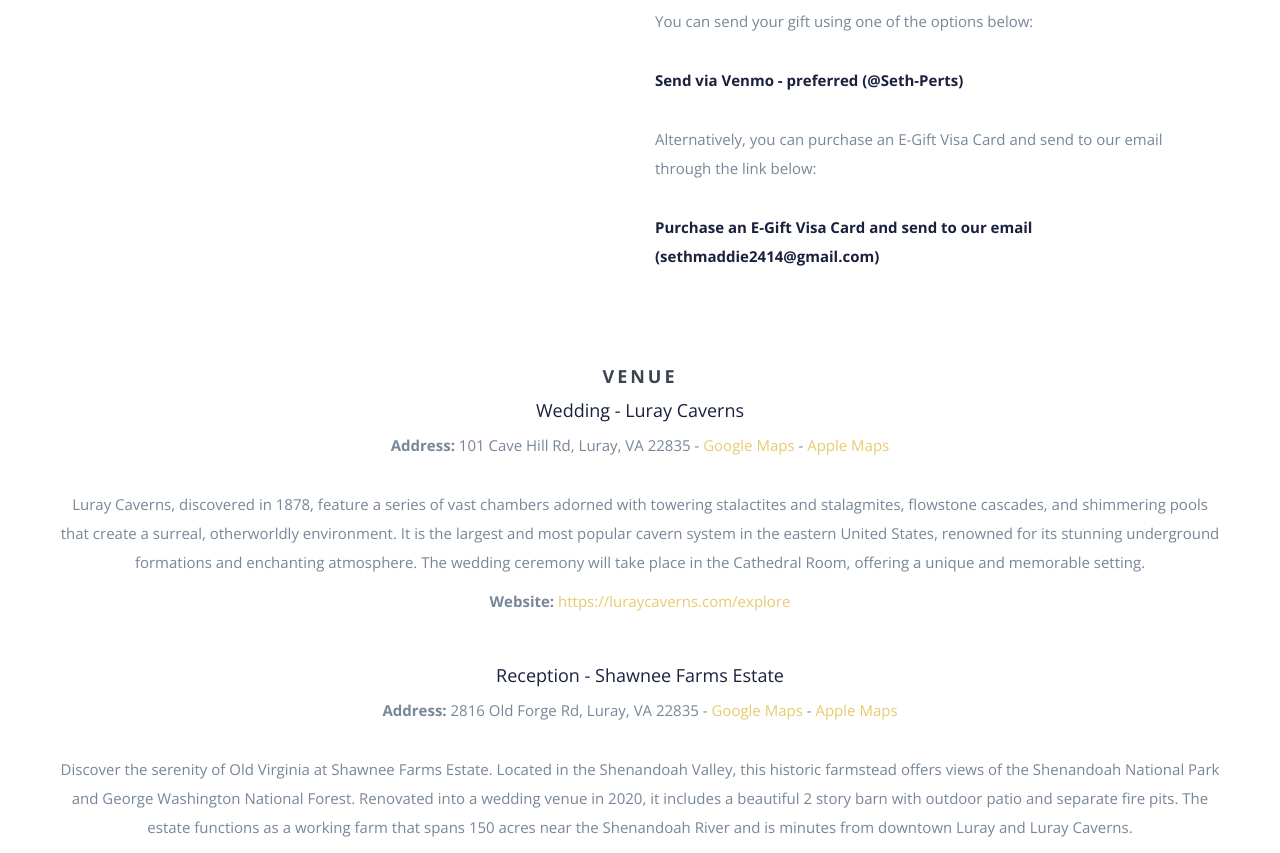
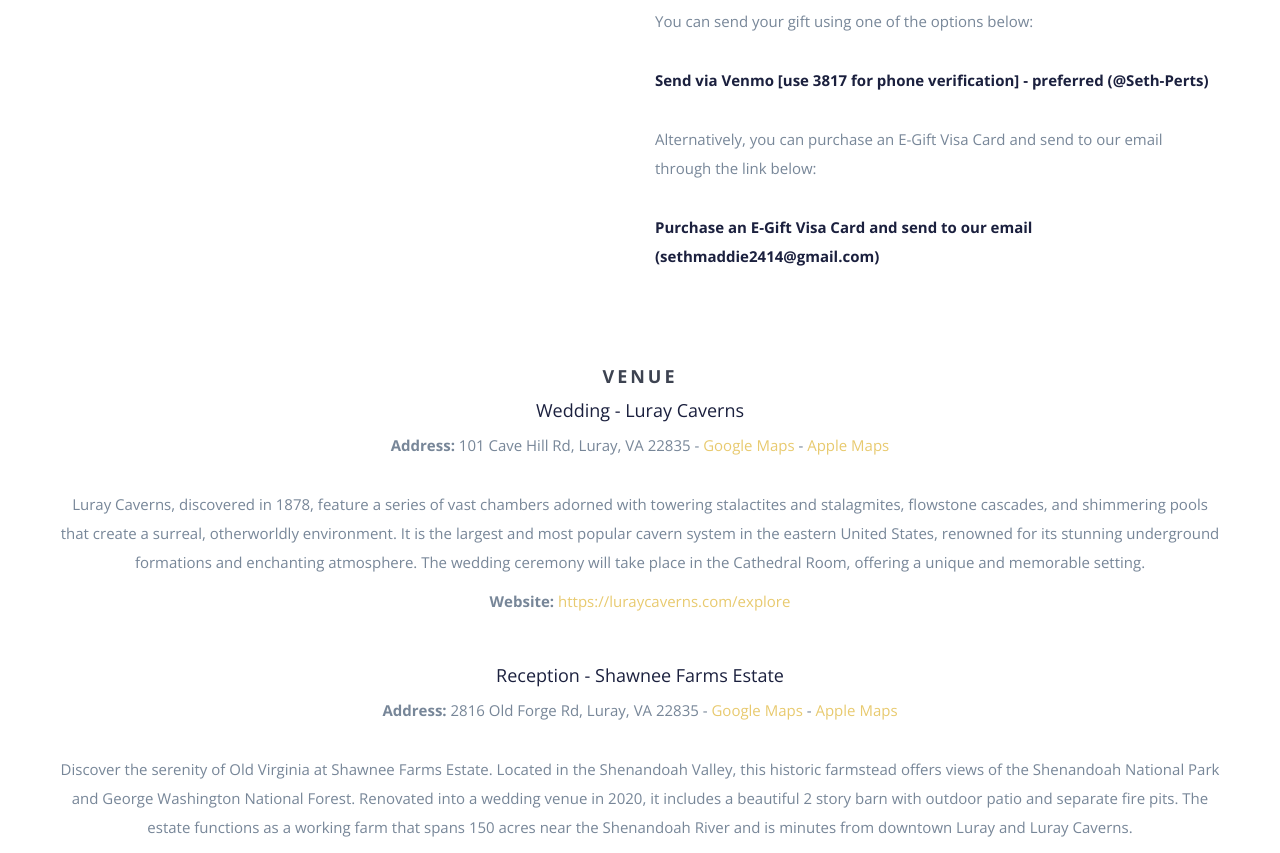
Before and after one commit to seth-robert-perts/wedding-website, a website: page index.html in a window 1280 px wide. Shown: the part 3921-4774 px from the top of the page. Drawn offline with nearby package versions, Linux system fonts and the light colour scheme; some packages are replaced by stand-ins of ours; files whose address does not match are found by name.

Commit message:
Update index.html

```diff
--- a/index.html
+++ b/index.html
@@ -390,7 +390,7 @@
                 <h4>Gifts</h4>
                 <p>Instead of a traditional wedding registry, we would greatly appreciate contributions to our honeymoon fund for our trip to Greece. Your generosity will help us create unforgettable memories as we explore the beautiful islands, enjoy delicious cuisine, and celebrate the start of our new life together. Any amount you feel comfortable giving is deeply appreciated.</p>
                 <p>You can send your gift using one of the options below:</p>
-                <p><a href="https://www.venmo.com/u/Seth-Perts" target="_blank" style="font-weight: bold; color: #1b203e;">Send via Venmo - preferred (@Seth-Perts)</a></p>
+                <p><a href="https://www.venmo.com/u/Seth-Perts" target="_blank" style="font-weight: bold; color: #1b203e;">Send via Venmo [use 3817 for phone verification] - preferred (@Seth-Perts)</a></p>
                 <p>Alternatively, you can purchase an E-Gift Visa Card and send to our email through the link below:</p>
                 <p><a href="https://a.co/d/4keB0xO" target="_blank" style="font-weight: bold; color: #1b203e;">Purchase an E-Gift Visa Card and send to our email (sethmaddie2414@gmail.com)</a></p>
             </div>
```
